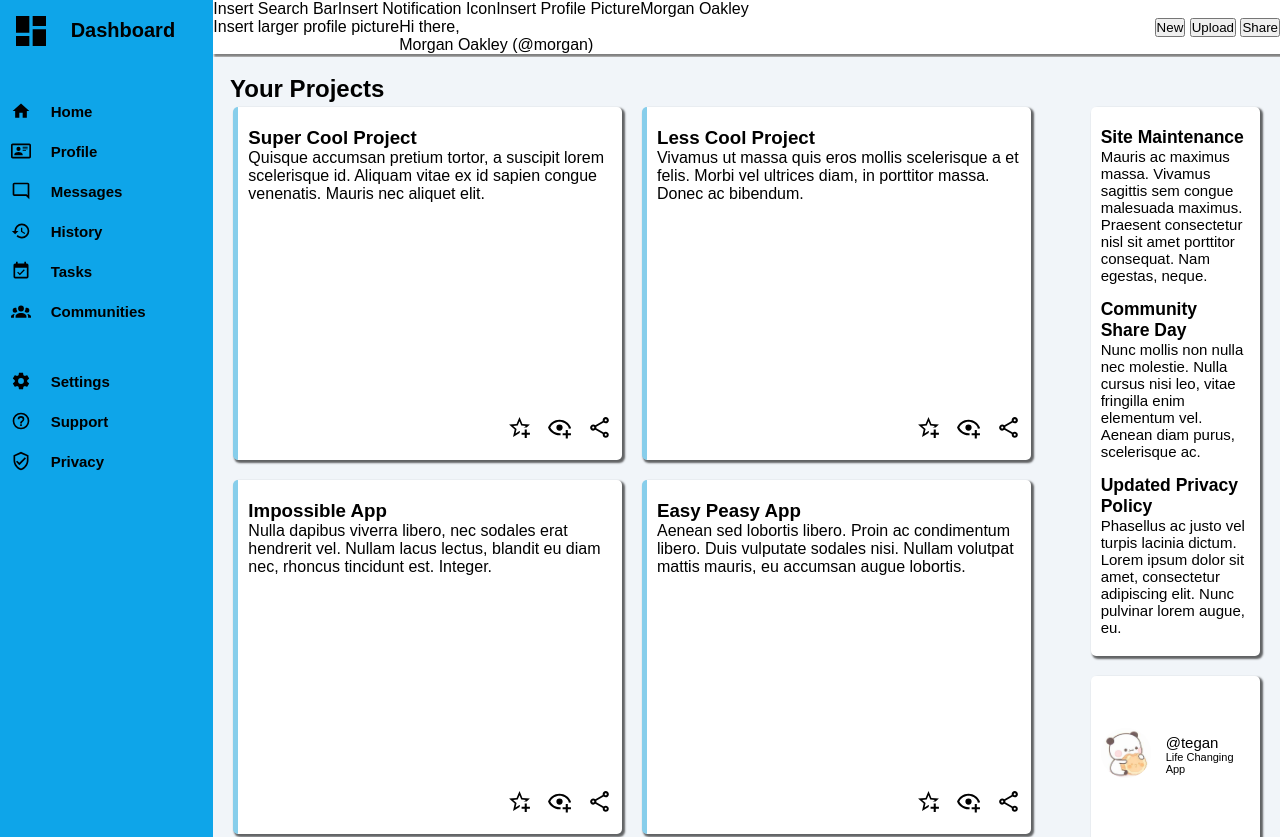
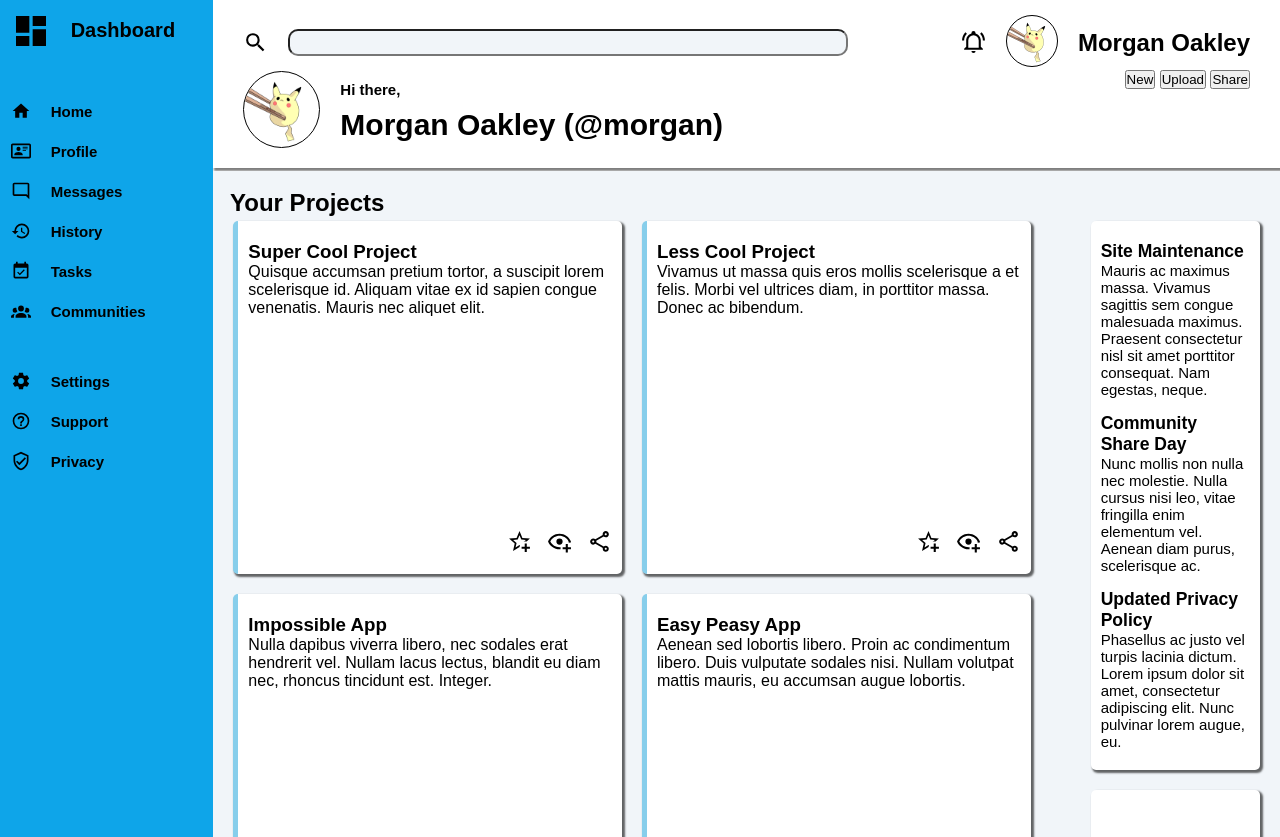
Before and after one commit to andrew-chen986/Admin-Dashboard, a plain HTML site: page index.html in a window 1280 px wide. Shown: the top 837 px of the page. Drawn offline with Linux system fonts and the light colour scheme.

Commit message:
Finish top of header and left-side of bottom row

```diff
--- a/index.html
+++ b/index.html
@@ -11,16 +11,24 @@
     <div class="container">
         <header>
             <div class="top-row">
-                <div class="search-bar">Insert Search Bar</div>
-                <div class="notification">Insert Notification Icon</div>
-                <div class="profile-picture">Insert Profile Picture</div>
-                <div class="user-name">Morgan Oakley</div>
+                <div class="search-bar">
+                    <div class="icon" style="background: url('magnify.svg')"></div>
+                    <input type="search" name="search" id="search-bar">
+                </div>
+                <div class="profile">
+                    <button class="notification"><img src="bell-ring-outline.svg"></button>
+                    <button class="profile-picture"><img src="pikachu.png"></button>
+                    <button class="user-name">Morgan Oakley</button>
+                </div>
             </div>
 
             <div class="bottom-row">
                 <div class="left">
-                    <div class="profile-picture">Insert larger profile picture</div>
-                    <div class="greeting">Hi there,<br>Morgan Oakley (@morgan)</div>
+                    <div class="profile-picture"><img src="pikachu.png"></div>
+                    <div class="greeting">
+                        <div class="hello">Hi there,</div>
+                        <div class="user">Morgan Oakley (@morgan)</div>
+                    </div>
                 </div>
                 <div class="right">
                     <button>New</button>
--- a/styles.css
+++ b/styles.css
@@ -20,13 +20,72 @@ button {
 
 header {
     display: grid;
-    grid-template-rows: 1fr 2fr;
+    grid-template-rows: 1fr 1.5fr;
     margin-bottom: 3px;
     box-shadow: 2px 2px 2px 1px rgb(0, 0, 0, 0.5);
+    padding: 15px 30px;
+}
+
+header .icon{
+    height: 25px;
+    width: 25px;
 }
 
 header .top-row  {
     display: flex;
+}
+
+header .top-row .search-bar {
+    display: flex;
+    align-items: center;
+    gap: 20px;
+}
+
+header .top-row .search-bar input {
+    width: 70vh;
+    height: 50%;
+    border-radius: 10px;
+    background-color: #f1f5f9;
+}
+
+header .top-row .profile {
+    display: flex;
+    justify-content: flex-end;
+    margin-left: auto;
+    gap: 20px;
+}
+
+header .top-row .profile-picture {
+    background: none;
+    border-radius: 50%;
+    border: none;
+}
+
+header .top-row .notification {
+    background: none;
+    border-radius: 50%;
+    border: none;
+}
+
+header .top-row .notification img {
+    height: 25px;
+    width: 25px;
+}
+
+header .top-row .user-name {
+    font-weight: bold;
+    font-size: 24px;
+    border: none;
+    background: none;
+}
+
+header .top-row .profile-picture img {
+    border-radius: 50%;
+    height: auto;
+    width: auto;
+    max-height: 50px;
+    max-width: 50px;
+    border: 1px solid black;
 }
 
 header .bottom-row {
@@ -36,6 +95,33 @@ header .bottom-row {
 header .bottom-row .left {
     display: flex;
     margin-right: auto;
+    align-items: center;
+    gap: 20px;
+}
+
+header .bottom-row .left img {
+    height: auto;
+    width: auto;
+    max-height: 75px;
+    max-width: 75px;
+    border: 1px solid black;
+    border-radius: 50%;
+}
+
+header .bottom-row .greeting {
+    display: flex;
+    flex-direction: column;
+    gap: 10px;
+}
+
+header .bottom-row .greeting .hello{
+    font-size: 15px;
+    font-weight: bold;
+}
+
+header .bottom-row .greeting .user {
+    font-size: 30px;
+    font-weight: bold;
 }
 
 .main-sidebar {
@@ -185,4 +271,5 @@ header .bottom-row .left {
     width: auto;
     max-height: 50px;
     max-width: 50px;
+    border: 1px solid black;
 }
```
